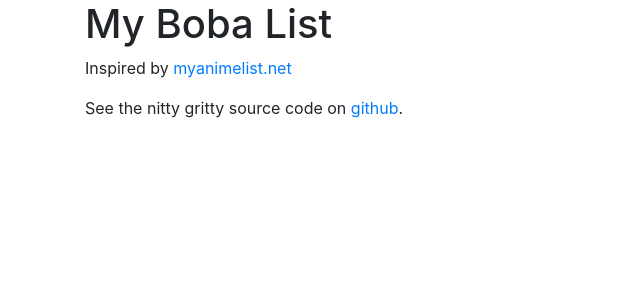
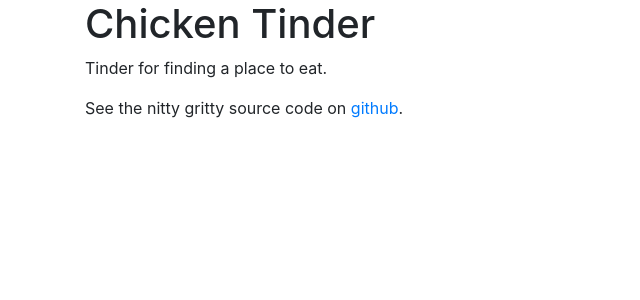
Before and after one commit to simonfong6/chicken-tinder, a Flask app: page / in a window 1280 px wide. Shown: the top 300 px of the page, without its empty margins (0-640 px from the left). Run offline with Flask 2, Linux system fonts and the light colour scheme; some libraries are stand-ins or nearby versions.

Commit message:
index page

```diff
--- a/chicken_tinder/templates/index.html.jinja
+++ b/chicken_tinder/templates/index.html.jinja
@@ -1,6 +1,6 @@
 <!DOCTYPE html>
 <head>
-  <title>My Boba List</title>
+  <title>Chicken Tinder</title>
   <!-- Latest compiled and minified CSS -->
   <link rel="stylesheet" href="https://maxcdn.bootstrapcdn.com/bootstrap/4.3.1/css/bootstrap.min.css">
 
@@ -18,17 +18,16 @@
 
   <!-- Project Stylesheet -->
   <link rel="stylesheet" href="/static/css/stylesheet.css">
-  <link rel="icon" href="/static/images/boba-icon.png">
 </head>
 <body>
   <div class="container">
-    <h1>My Boba List</h1>
+    <h1>Chicken Tinder</h1>
     <p>
-      Inspired by <a href="https://myanimelist.net/">myanimelist.net</a>
+      Tinder for finding a place to eat.
     </p>
     <p>
       See the nitty gritty source code on
-      <a href="https://github.com/simonfong6/my-boba-list">github</a>.
+      <a href="https://github.com/simonfong6/chicken-tinder">github</a>.
     </p>
   </div>
 
```
